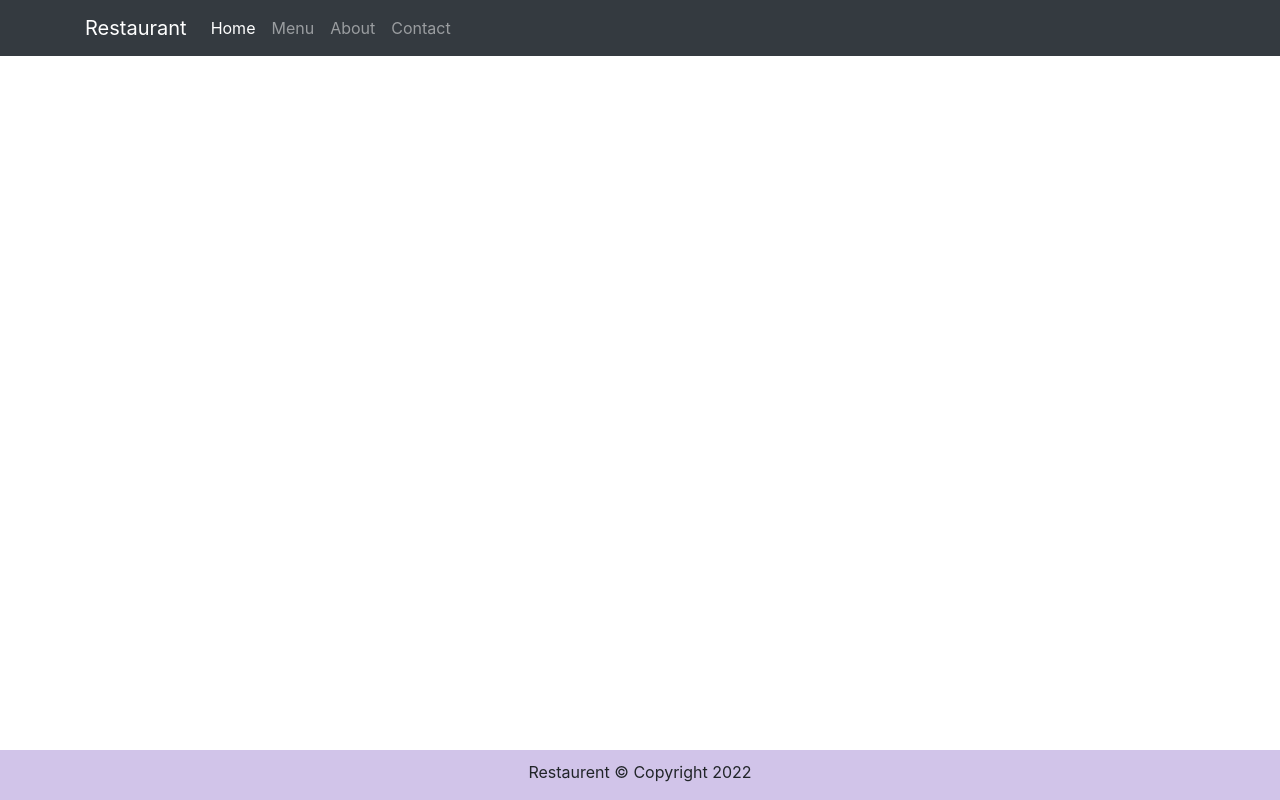
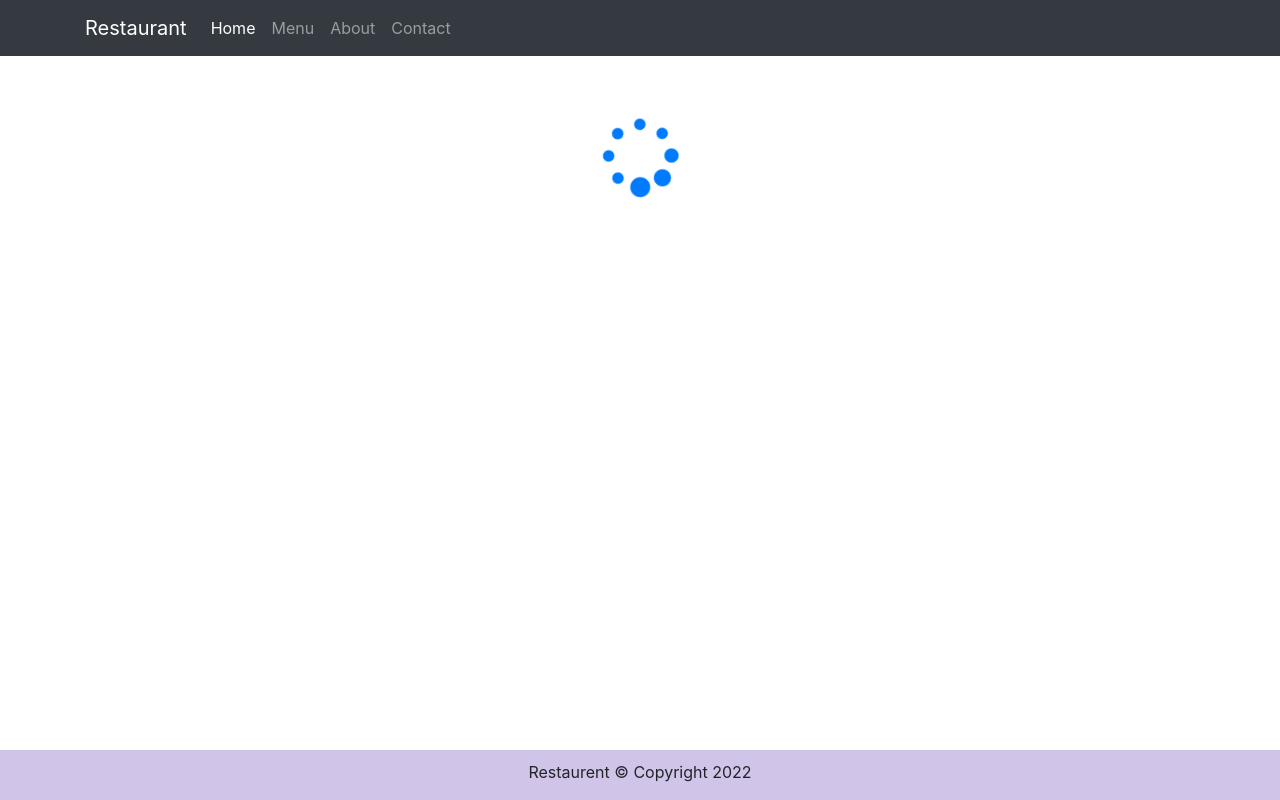
Before and after one commit to muzahid2559/Restaurant-project-with_React, a React (Create React App) app: page /home in a window 1280 px wide. Built offline with nearby package versions, Linux system fonts and the light colour scheme.

Commit message:
Using Fontawesome in Project

```diff
--- a/package.json
+++ b/package.json
@@ -8,6 +8,7 @@
     "@testing-library/user-event": "^13.5.0",
     "bootstrap": "^4.5.0",
     "dateformat": "^5.0.3",
+    "font-awesome": "^4.7.0",
     "react": "^18.2.0",
     "react-dom": "^18.2.0",
     "react-popper": "^2.3.0",
--- a/src/components/body/Home.js
+++ b/src/components/body/Home.js
@@ -1,11 +1,12 @@
 import React,{Component} from "react";
+import Loading from "./Loading";
 
 class Home extends Component {
     render(){
         document.title ="Restaurent";
         return (
             <div>
-
+                <Loading/>
             </div>
         );
     }
--- /dev/null
+++ b/src/components/body/Loading.js
@@ -0,0 +1,11 @@
+import React from "react";
+
+const Loading = () =>{
+    return(
+        <div className="col-12" style={{ padding:"60px" }}>
+            <span className="fa fa-spinner fa-5x text-primary fa-fw fa-pulse"></span>
+        </div>
+    )
+}
+
+export default Loading;
--- a/src/index.js
+++ b/src/index.js
@@ -4,6 +4,7 @@
 import App from './App';
 import reportWebVitals from './reportWebVitals';
 import 'bootstrap/dist/css/bootstrap.min.css';
+import 'font-awesome/css/font-awesome.css';
 
 const root = ReactDOM.createRoot(document.getElementById('root'));
 root.render(
```
Also changed, not shown: 1 other file (tests, documents, lock files or other folders).
